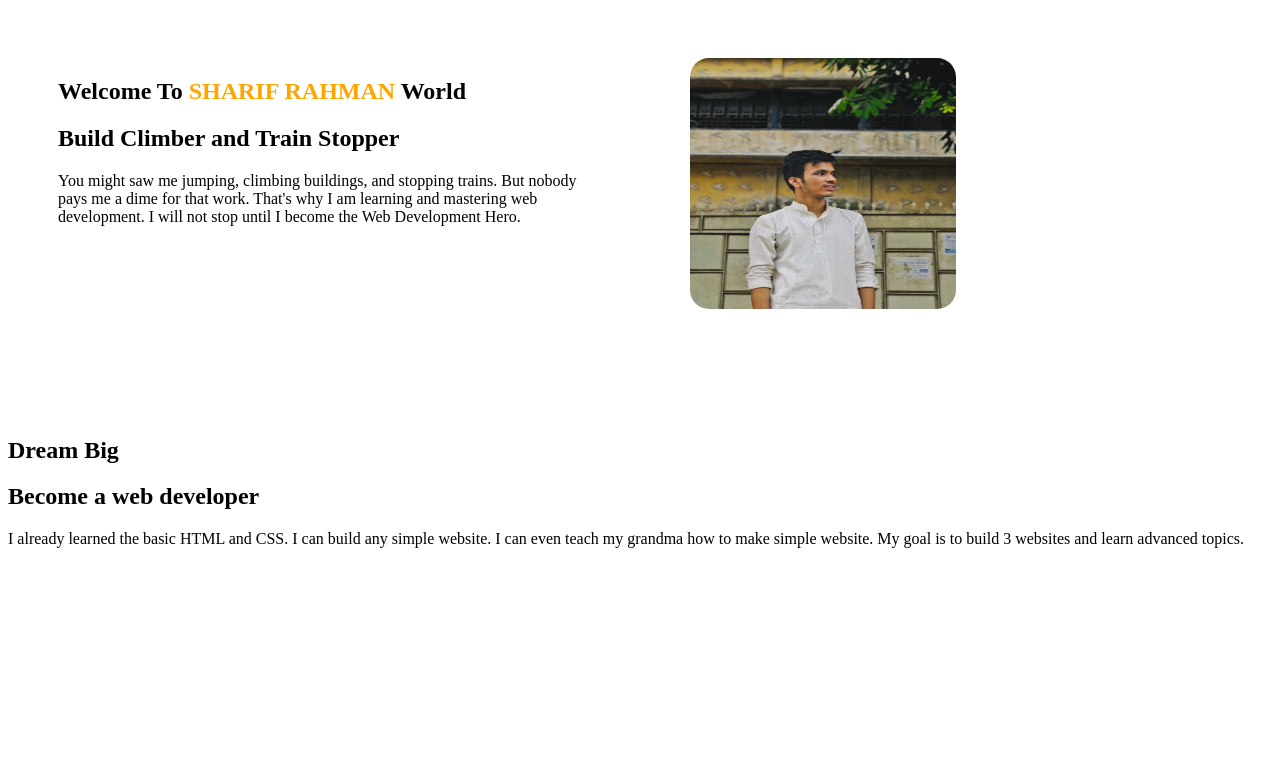
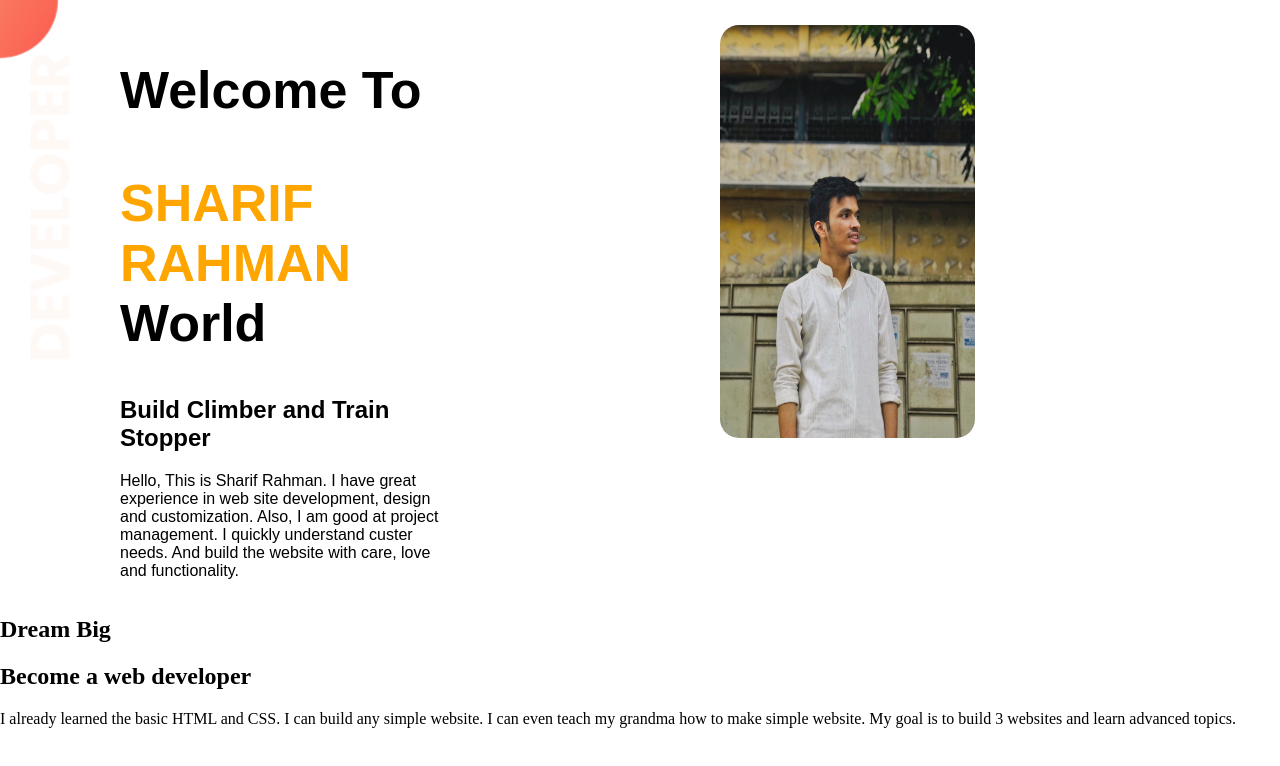
Before and after one commit to sharif764/personal-portfolio1, a plain HTML site: page index.html in a window 1280 px wide. Drawn offline with Linux system fonts and the light colour scheme.

Commit message:
added font property and extra others

```diff
--- a/index.css
+++ b/index.css
@@ -1,10 +1,15 @@
 .sec {
   display: flex;
+  background-image: url(images/top-banner.png);
+  background-repeat: no-repeat;
+}
+body {
+  margin: 0;
 }
 .width {
   width: 50%;
-  padding-left: 50px;
-  padding-top: 50px;
+  padding-left: 80px;
+  padding-top: 7px;
   margin-right: 50px;
 }
 
@@ -12,7 +17,17 @@
   height: 70%;
   width: 50%;
   border-radius: 19px;
+  margin-top: 18px;
 }
 .orange {
   color: orange;
 }
+.para {
+  padding-right: 150px;
+  font-family: Arial, Helvetica, sans-serif;
+  padding-left: 40px;
+}
+.h {
+  font-size: 52px;
+  padding-top: 10px;
+}
--- a/index.html
+++ b/index.html
@@ -10,10 +10,10 @@
 <body>
     <section class="sec">
          <div class="width">
-            <h1>Welcome To
+            <div class="para"><h1 class="h">Welcome To</h1><h1 class="h">
                 <span class="orange">SHARIF RAHMAN</span> World</h1>
                 <h2>Build Climber and Train Stopper</h2>
-                <p>You might saw me jumping, climbing buildings, and stopping trains. But nobody pays me a dime for that work. That's why I am learning and mastering web development. I will not stop until I become the Web Development Hero.</p>
+                <p class="gray">Hello, This is Sharif Rahman. I have great experience in web site development, design and customization. Also, I am good at project management. I quickly understand custer needs. And build the website with care, love and functionality.</p></div>
          </div>
          <div class="width">
              <img src="images/mypic.jpg" alt="no img" class="pic">
```
